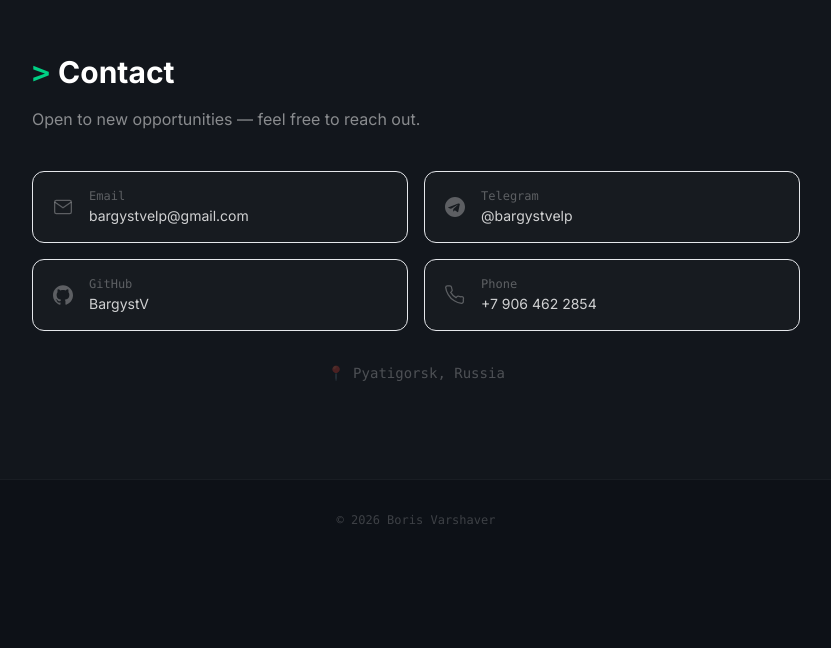
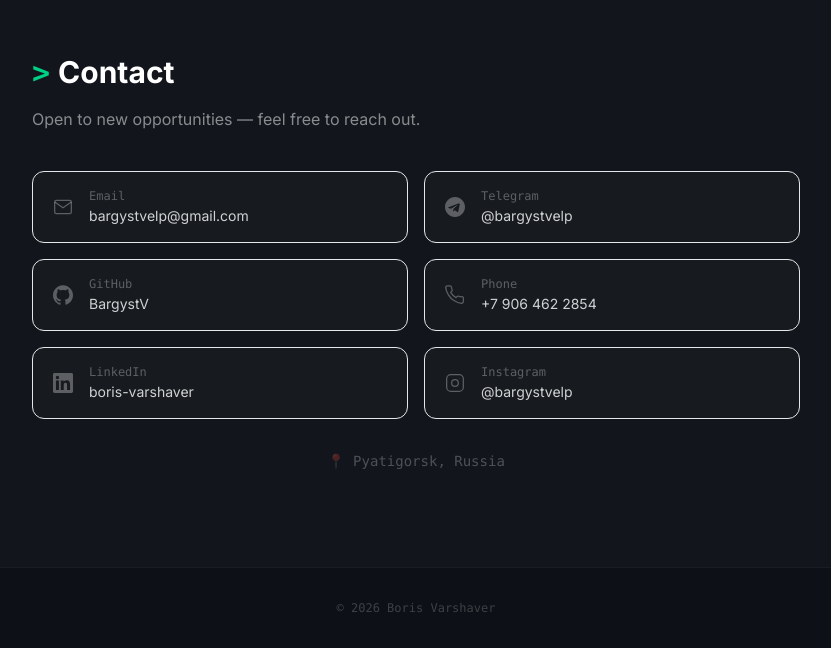
Before and after one commit to BargystV/portfolio, a Next.js app: page / in a window 1280 px wide. Shown: the part 4452-5100 px from the top of the page, without its empty margins (224-1055 px from the left). Before the commit the page ends 5012 px from the top, so only its background shows below. Built offline with nearby package versions, Linux system fonts and the light colour scheme.

Commit message:
Add LinkedIn and Instagram links to Contact section
Co-Authored-By: Claude Sonnet 4.6 <noreply@anthropic.com>

```diff
--- a/components/Contact.tsx
+++ b/components/Contact.tsx
@@ -32,6 +32,18 @@ const contactLinks = [
     value: '+7 906 462 2854',
     href: 'tel:+79064622854',
     icon: <PhoneIcon />,
+  },
+  {
+    label: 'LinkedIn',
+    value: 'boris-varshaver',
+    href: 'https://www.linkedin.com/in/boris-varshaver-392111288/',
+    icon: <LinkedInIcon />,
+  },
+  {
+    label: 'Instagram',
+    value: '@bargystvelp',
+    href: 'https://www.instagram.com/bargystvelp/',
+    icon: <InstagramIcon />,
   },
 ];
 
@@ -151,6 +163,30 @@ function GitHubIcon() {
 }
 
 /**
+ * SVG-иконка LinkedIn.
+ */
+function LinkedInIcon() {
+  return (
+    <svg width="20" height="20" viewBox="0 0 24 24" fill="currentColor">
+      <path d="M20.447 20.452h-3.554v-5.569c0-1.328-.027-3.037-1.852-3.037-1.853 0-2.136 1.445-2.136 2.939v5.667H9.351V9h3.414v1.561h.046c.477-.9 1.637-1.85 3.37-1.85 3.601 0 4.267 2.37 4.267 5.455v6.286zM5.337 7.433a2.062 2.062 0 01-2.063-2.065 2.064 2.064 0 112.063 2.065zm1.782 13.019H3.555V9h3.564v11.452zM22.225 0H1.771C.792 0 0 .774 0 1.729v20.542C0 23.227.792 24 1.771 24h20.451C23.2 24 24 23.227 24 22.271V1.729C24 .774 23.2 0 22.222 0h.003z" />
+    </svg>
+  );
+}
+
+/**
+ * SVG-иконка Instagram.
+ */
+function InstagramIcon() {
+  return (
+    <svg width="20" height="20" viewBox="0 0 24 24" fill="none" stroke="currentColor" strokeWidth="1.5" strokeLinecap="round" strokeLinejoin="round">
+      <rect x="2" y="2" width="20" height="20" rx="5" ry="5" />
+      <circle cx="12" cy="12" r="4" />
+      <circle cx="17.5" cy="6.5" r="0.5" fill="currentColor" stroke="none" />
+    </svg>
+  );
+}
+
+/**
  * SVG-иконка телефона.
  */
 function PhoneIcon() {
```
